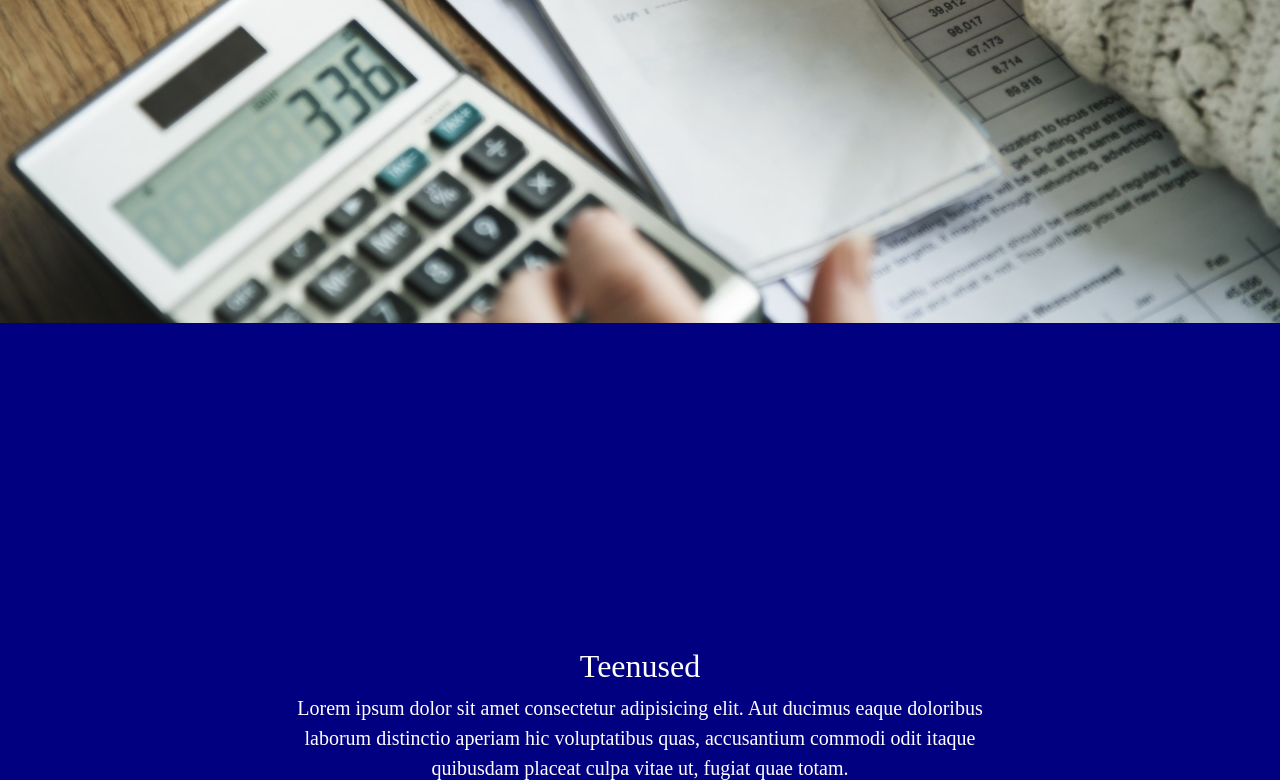
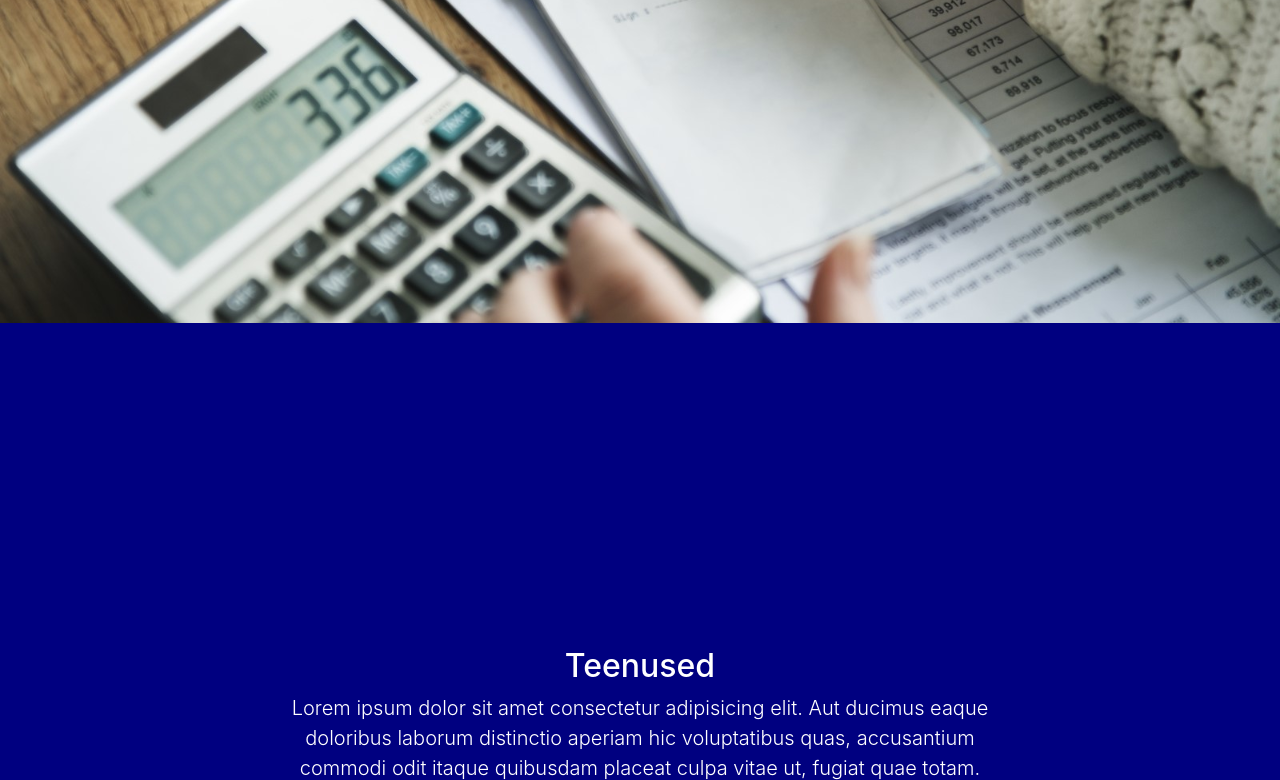
Before and after one commit to AntoSoots/veebileht, a plain HTML site: page index.html in a window 1280 px wide. Shown: the part 477-1257 px from the top of the page. Drawn offline with nearby package versions, Linux system fonts and the light colour scheme.

Commit message:
Update style.css

```diff
--- a/assets/css/style.css
+++ b/assets/css/style.css
@@ -5,8 +5,6 @@ body {
     background-attachment: fixed;
     background-size: cover;
     background-color:rgb(0,0,128);
-    font-family: Imprint MT Shadow;
-    src: url("Imprint-MT-Shadow.ttf") format("truetype");
 }
 .full-height {
     height: 100vh;
```
